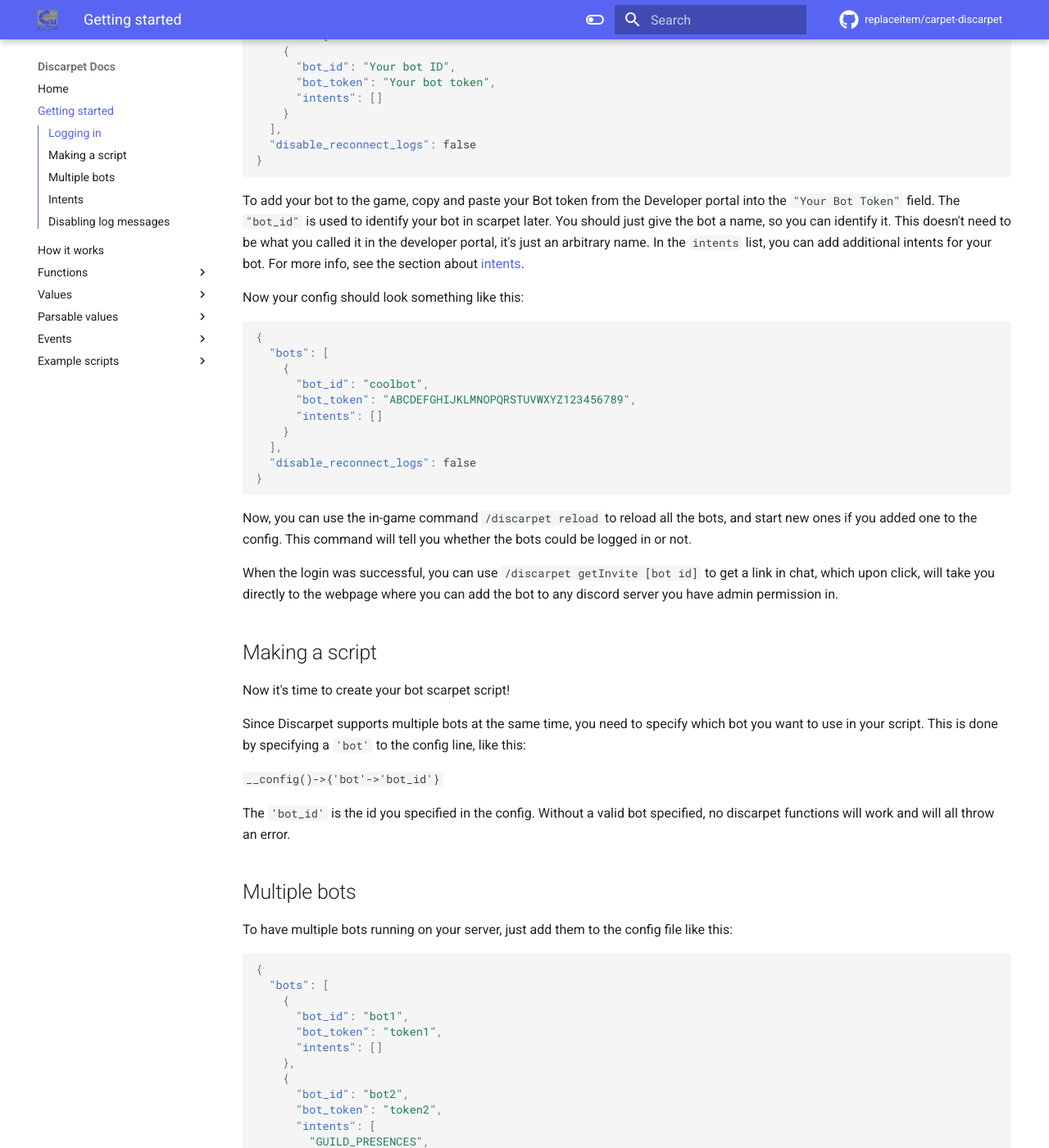
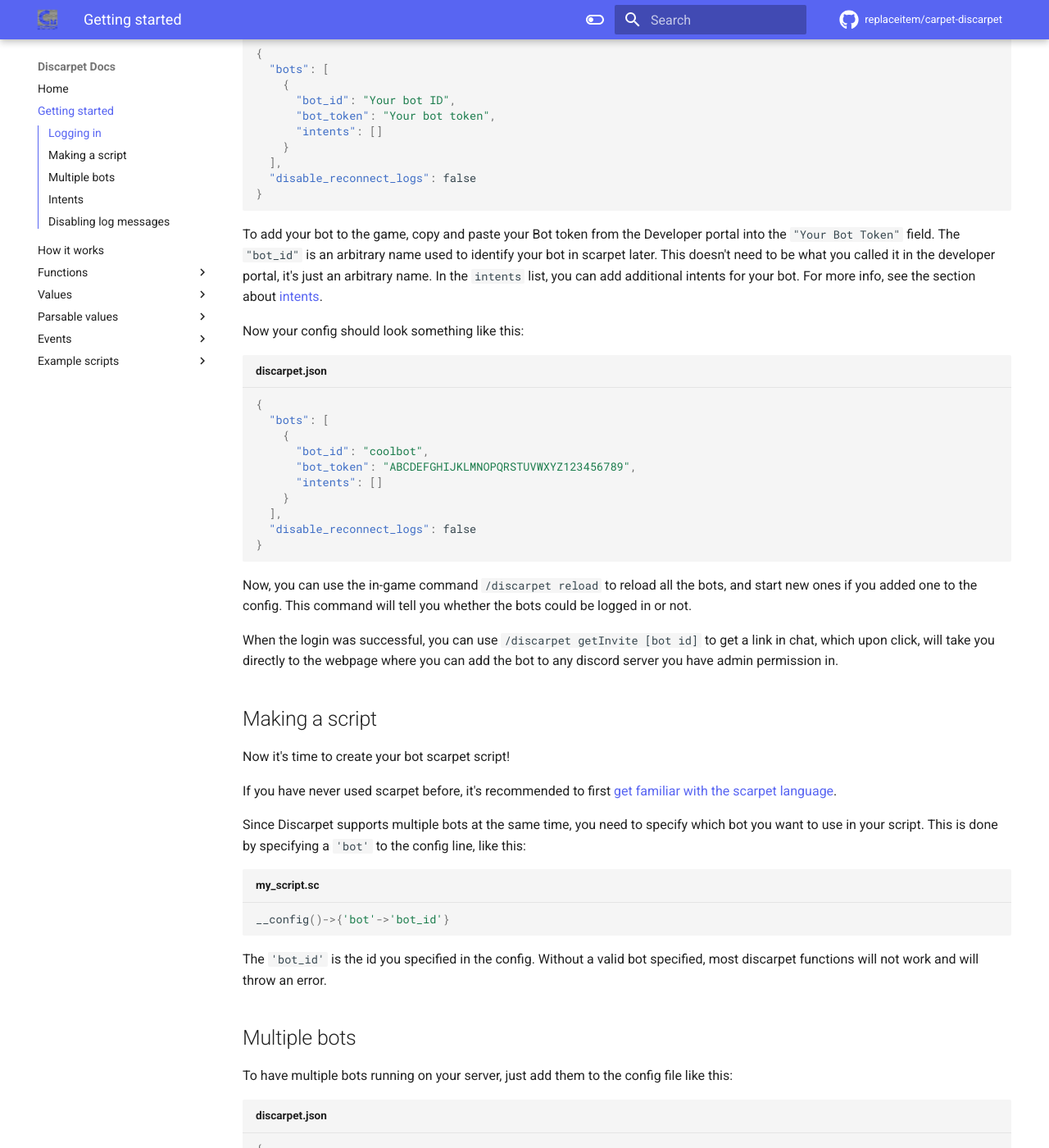
Before and after one commit to replaceitem/carpet-discarpet, an MkDocs documentation site: the page built from docs/pages/setup.md, in a window 1280 px wide and 1400 px high, scrolled down 402 px. Shown: the whole window at 82% size. Built offline with MkDocs 1.6.1 and Material for MkDocs 9.7.7, drawn with Linux system fonts in a browser that asks for light colours; comment, search, counter and statistics services are not loaded.

Commit message:
Minor setup docs improvements

````diff
--- a/docs/pages/setup.md
+++ b/docs/pages/setup.md
@@ -9,7 +9,7 @@
 
 The file should look like this by default:
 
-```json
+```json title="discarpet.json"
 {
   "bots": [
     {
@@ -23,7 +23,7 @@
 ```
 
 To add your bot to the game, copy and paste your Bot token from the Developer portal into the `"Your Bot Token"` field.
-The `"bot_id"` is used to identify your bot in scarpet later. You should just give the bot a name, so you can identify it.
+The `"bot_id"` is an arbitrary name used to identify your bot in scarpet later.
 This doesn't need to be what you called it in the developer portal,
 it's just an arbitrary name.
 In the `intents` list, you can add additional intents for your bot.
@@ -31,7 +31,7 @@
 
 Now your config should look something like this:
 
-```json
+```json title="discarpet.json"
 {
   "bots": [
     {
@@ -54,19 +54,24 @@
 
 Now it's time to create your bot scarpet script!
 
+If you have never used scarpet before,
+it's recommended to first [get familiar with the scarpet language](https://github.com/gnembon/fabric-carpet/wiki/Scarpet).
+
 Since Discarpet supports multiple bots at the same time, you need to specify which bot you want to use in your script.
 This is done by specifying a `'bot'` to the config line, like this:
 
-`__config()->{'bot'->'bot_id'}`
+```sc title="my_script.sc"
+__config()->{'bot'->'bot_id'}
+```
 
 The `'bot_id'` is the id you specified in the config.
-Without a valid bot specified, no discarpet functions will work and will all throw an error.
+Without a valid bot specified, most discarpet functions will not work and will throw an error.
 
 ## Multiple bots
 
 To have multiple bots running on your server, just add them to the config file like this:
 
-```json
+```json title="discarpet.json"
 {
   "bots": [
     {
````
